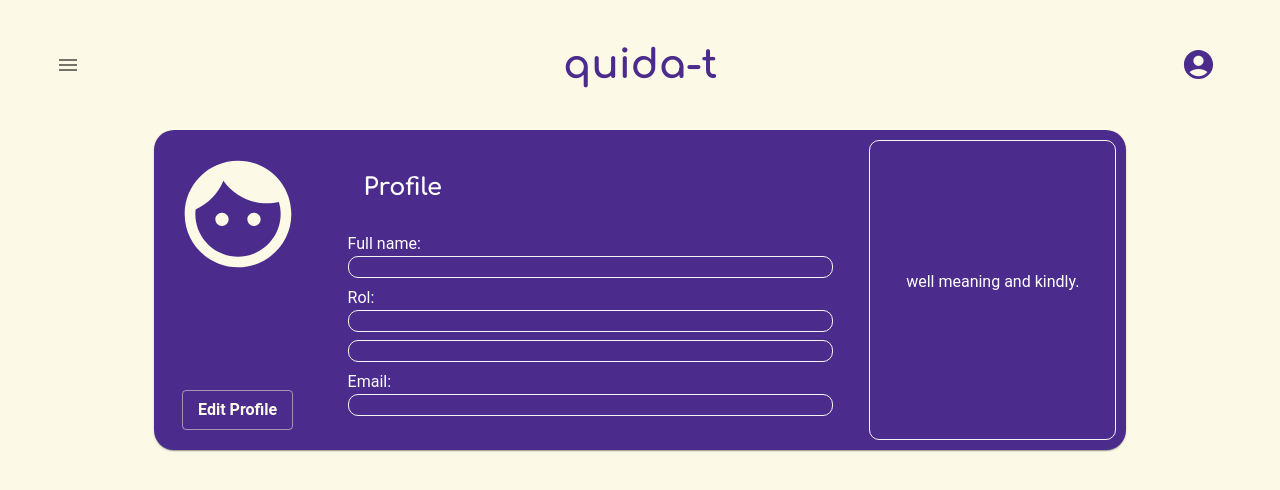
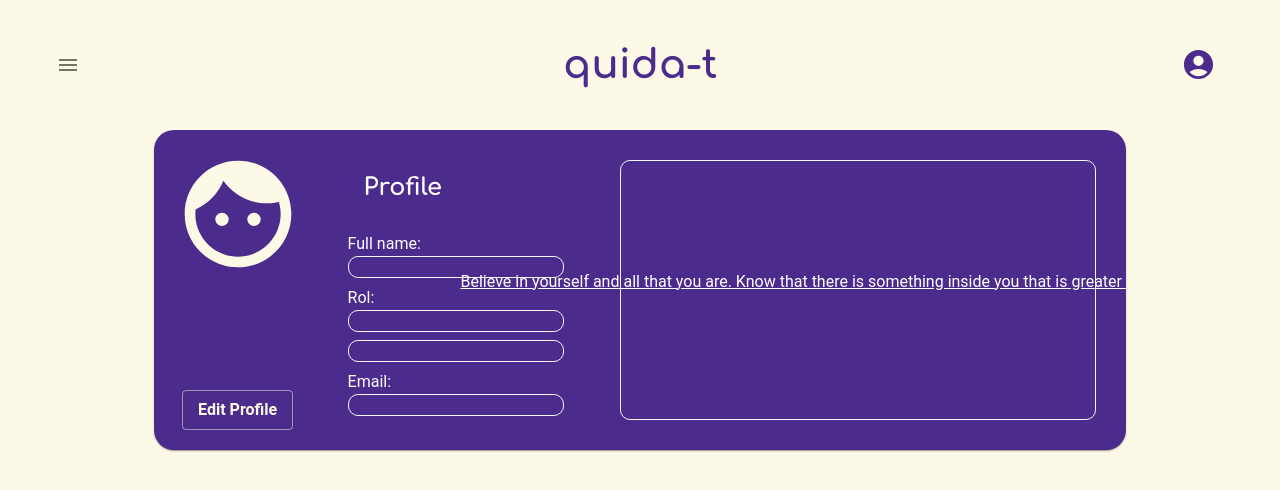
Before and after one commit to franArteaga8/quida-t, a React (Vite) app in the folder root/: page /profile in a window 1280 px wide. Shown: the top 490 px of the page. Built offline with nearby package versions, Linux system fonts and the light colour scheme; no server answers; sample sign-in values are in the browser's storage; the HTML template or start-up script is replaced by a standard one.

Commit message:
Profile: rng messages

```diff
--- a/root/src/pages/Profile/Profile.jsx
+++ b/root/src/pages/Profile/Profile.jsx
@@ -6,6 +6,29 @@ import { Face } from "@mui/icons-material"
 
 
 const Profile = () => {
+  const positiveMessages = [
+    "You are capable of more than you know.",
+    "Every setback is a setup for a comeback.",
+    "Progress, not perfection.",
+    "You are enough.",
+    "Believe in yourself and all that you are. Know that there is something inside you that is greater than any obstacle.",
+    "Embrace the journey.",
+    "You have the power to create positive change in your life.",
+    "Your potential is limitless.",
+    "You are not alone.",
+    "Celebrate your strengths and achievements."
+  ];
+
+  // State to store the currently displayed message
+  const [currentMessage, setCurrentMessage] = useState('');
+
+  // Function to generate random message
+  const generateRandomMessage = () => {
+    const randomIndex = Math.floor(Math.random() * positiveMessages.length);
+    setCurrentMessage(positiveMessages[randomIndex]);
+  };
+
+
 
   const [showEditProfile, setShowEditProfile ] = useState(false)
   const [ profile, setProfile ] = useState({})
@@ -39,6 +62,7 @@ const Profile = () => {
 
   useEffect(() => {
     handleProfile()
+    generateRandomMessage()
   }, [])
 
   return (
@@ -57,7 +81,7 @@ const Profile = () => {
         </CardMedia>
 
 
-        <CardContent sx={{ display: 'flex', flexDirection: 'column', justifyContent:'space-between', textAlign: 'left', width: '100%'}}>
+        <CardContent sx={{ display: 'flex', flexDirection: 'column', justifyContent:'space-between', textAlign: 'left', width: '50%'}}>
 
           <CardHeader title={showEditProfile ? 'Edit' : 'Profile'}  />
 
@@ -179,9 +203,9 @@ const Profile = () => {
 
 
           </CardContent>
-          <CardContent sx={{ width: 'min-content', display: 'flex', flexDirection:'column', justifyContent:'center', alignItems: 'center', border: '1px whitesmoke solid', borderRadius:'10px', }}>
-            <Typography noWrap variant="body2" sx={{ mb: 1, padding: '20px', fontSize: '1em' }} >
-              well meaning and kindly.
+          <CardContent sx={{ width: '50%', display: 'flex', flexDirection:'column', justifyContent:'center', alignItems: 'center', border: '1px whitesmoke solid', borderRadius:'10px', margin:'20px' }}>
+            <Typography noWrap variant="body2" sx={{ mb: 1, padding: '20px', fontSize: '1em', textDecoration:'underline' }} >
+              {currentMessage}
             </Typography>
           </CardContent>
 
```
